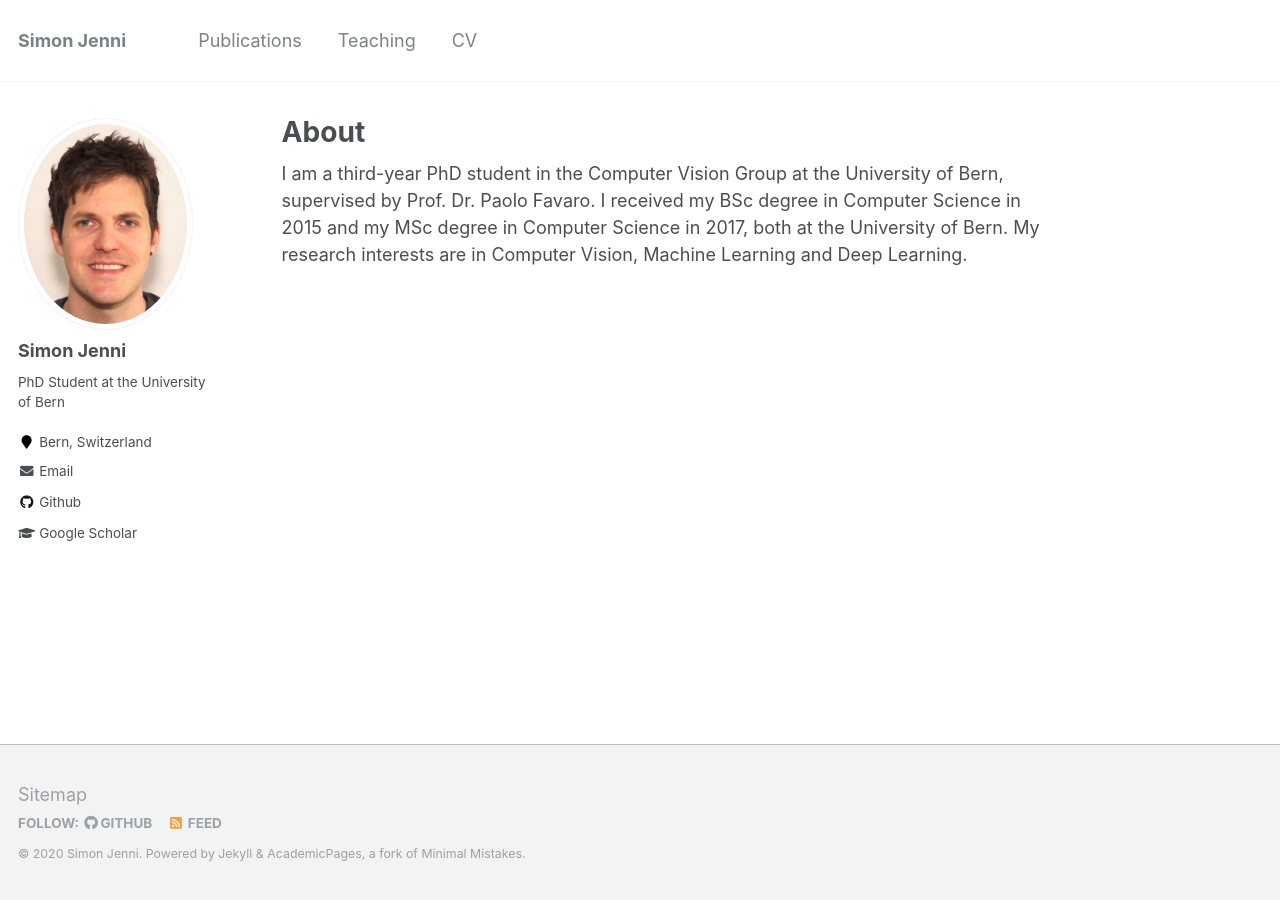
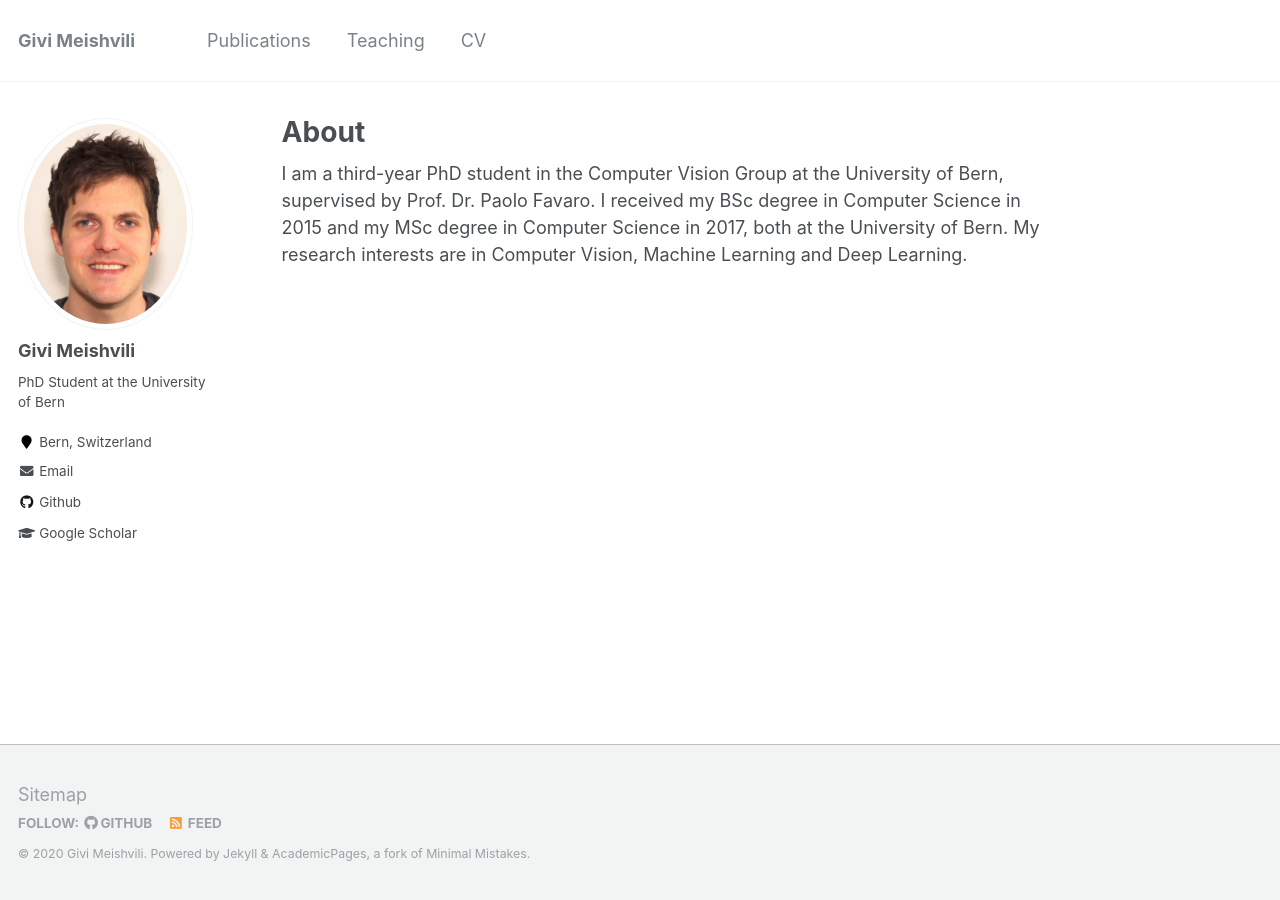
Before and after one commit to gmeishvili/gmeishvili.github.io, a Jekyll site: the page built from _pages/about.md, in a window 1280 px wide. Built offline with Jekyll 4.4.1, drawn with Linux system fonts in a browser that asks for light colours.

Commit message:
Changed Name

```diff
--- a/_config.yml
+++ b/_config.yml
@@ -7,9 +7,9 @@
 
 # Site Settings
 locale                   : "en-US"
-title                    : "Simon Jenni"
+title                    : "Givi Meishvili"
 title_separator          : "-"
-name                     : &name "Simon Jenni"
+name                     : &name "Givi Meishvili"
 description              : &description "PhD student at the University of Bern"
 url                      : https://sjenni.github.io # the base hostname & protocol for your site e.g. "https://mmistakes.github.io"
 baseurl                  : "" # the subpath of your site, e.g. "/blog"
@@ -80,7 +80,7 @@ analytics:
 
 # Site Author
 author:
-  name             : "Simon Jenni"
+  name             : "Givi Meishvili"
   avatar           : "simonjenni.jpg"
   bio              : "PhD Student at the University of Bern"
   location         : "Bern, Switzerland"
```
Also changed, not shown: 2 other files.
